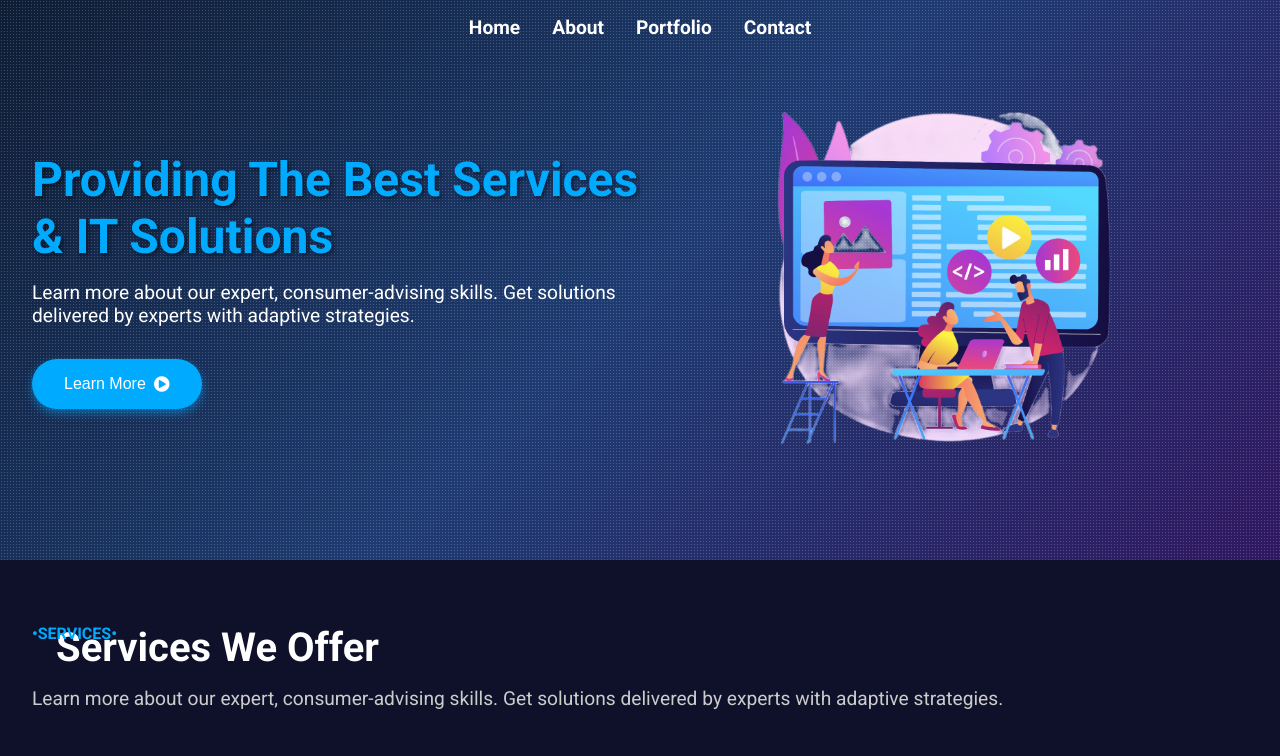
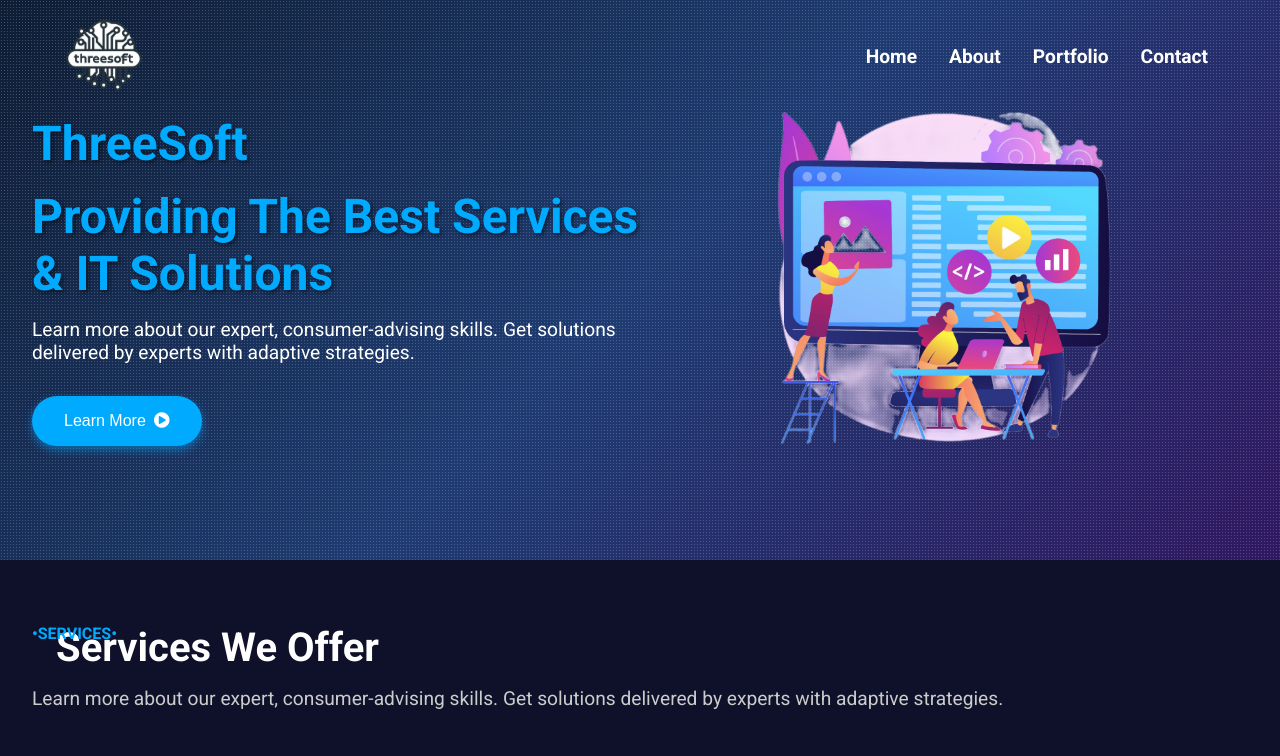
Before and after one commit to ejaz0/shirkat, a React (Create React App) app: page / in a window 1280 px wide. Shown: the top 756 px of the page. Built offline with nearby package versions, Linux system fonts and the light colour scheme; a small style sheet from the web is missing.

Commit message:
New logo

```diff
--- a/public/index.html
+++ b/public/index.html
@@ -25,7 +25,7 @@
       work correctly both with client-side routing and a non-root public URL.
       Learn how to configure a non-root public URL by running `npm run build`.
     -->
-    <title>React App</title>
+    <title>Threesoft SaSS</title>
   </head>
   <body>
     <noscript>You need to enable JavaScript to run this app.</noscript>
--- a/src/Components/Home.js
+++ b/src/Components/Home.js
@@ -8,6 +8,7 @@
             <div className="home-page">
                 <section className="hero" id="home">
                     <div className="hero-content">
+                    <h1>ThreeSoft</h1>
                         <h1>Providing The Best Services & IT Solutions</h1>
                         <p>Learn more about our expert, consumer-advising skills. Get solutions delivered by experts with adaptive strategies.</p>
                         <button className="hero-button">Learn More</button>
--- a/src/Components/Navbar.js
+++ b/src/Components/Navbar.js
@@ -1,6 +1,7 @@
 import React, { useEffect } from 'react';
 import { Link } from 'react-router-dom';
 import '../Styles/Css/NavBarStyle.css';
+import ThreeSoftLogo from '../Styles/Css/images/threesoftlogoneww.png'; // Import the logo
 
 const NavBar = () => {
     useEffect(() => {
@@ -23,6 +24,9 @@
 
     return (
         <nav>
+            <div className="logo-container">
+                <img src={ThreeSoftLogo} alt="ThreeSoft Logo" className="logo" />
+            </div>
             <ul>
                 <li><Link to="/">Home</Link></li>
                 <li><Link to="/about">About</Link></li>
--- a/src/Styles/Css/NavBarStyle.css
+++ b/src/Styles/Css/NavBarStyle.css
@@ -1,23 +1,33 @@
-/* src/Styles/Css/NavBarStyle.css */
-
 nav {
     font-weight: bold;
     color: white;
-    padding: 1rem 2rem;
     position: fixed;
     width: 100%;
     top: 0;
     left: 0;
     z-index: 10;
     display: flex;
-    justify-content: center;
+    justify-content: space-between; /* Adjusted for logo */
     align-items: center;
     transition: background 0.3s ease; /* Smooth transition */
+    padding: 3.5rem; /* Remove top and bottom padding, keep left and right padding */
+    margin: 0; /* Remove any margin */
+    height: 70px; /* Set a fixed height for the navbar */
 }
 
 nav.scrolled {
     background: rgba(0, 0, 0, 0.2); /* Background when scrolled */
     backdrop-filter: blur(10px); /* Blur effect */
+}
+
+.logo-container {
+    display: flex;
+    align-items: center;
+}
+
+.logo {
+    height: 6rem; /* Adjust the size as needed */
+    width: 6rem;
 }
 
 ul {
```
Also changed, not shown: src/Styles/Css/images/threesoftlogoneww.png (added).
